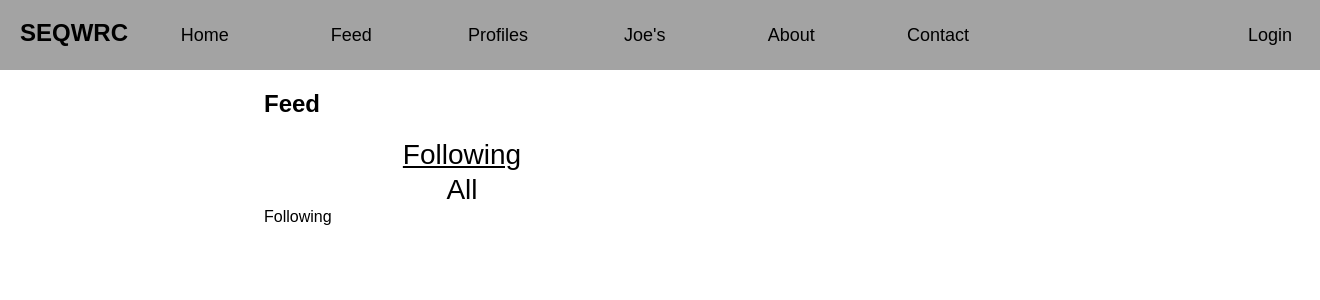
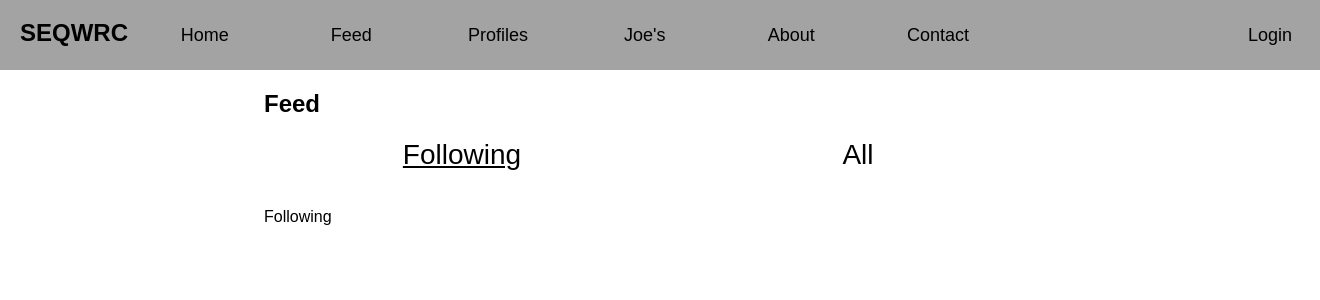
Before and after one commit to NotLawson/seqwrc, a Flask app: template templates/feed.html in a window 1320 px wide; the page is wider, and only the part inside the window is pictured. Shown: the top 300 px of that part. Run offline with Flask 3, Linux system fonts and the light colour scheme; the template is opened without the code that fills it, so the values that code supplies are empty; some libraries are stand-ins or nearby versions.

Commit message:
move the all button to the right

```diff
--- a/templates/feed.html
+++ b/templates/feed.html
@@ -8,7 +8,7 @@
 {% block content %}
 <h1 class="full">Feed</h1>
 <input type="button" id="following_button" class="l section selected" value="Following" style="align-items: center;" onclick="select_following()">
-<input type="button" id="all_button" class="l section " value="All" style="align-items: center;" onclick="select_all()">
+<input type="button" id="all_button" class="r section " value="All" style="align-items: center;" onclick="select_all()">
 <br><br>
 <div class="full" id="following">
     Following
```
